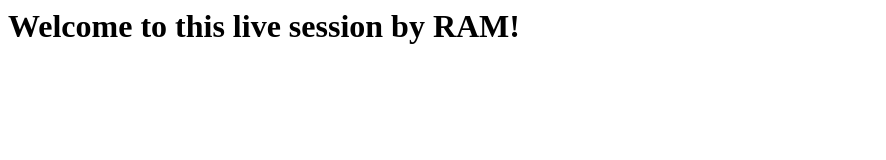
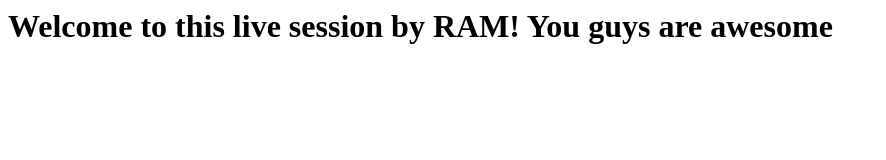
Before and after one commit to suryazi/sample-project, a plain HTML site: page index.html in a window 1280 px wide. Shown: the whole page, without its empty margins (0-886 px from the left). Drawn offline with Linux system fonts and the light colour scheme.

Commit message:
Update index.html

```diff
--- a/index.html
+++ b/index.html
@@ -1,5 +1,5 @@
 <html>
 <body>
-<h1> Welcome to this live session by RAM!</h1>
+<h1> Welcome to this live session by RAM! You guys are awesome</h1>
 </body>
 </html>
```
